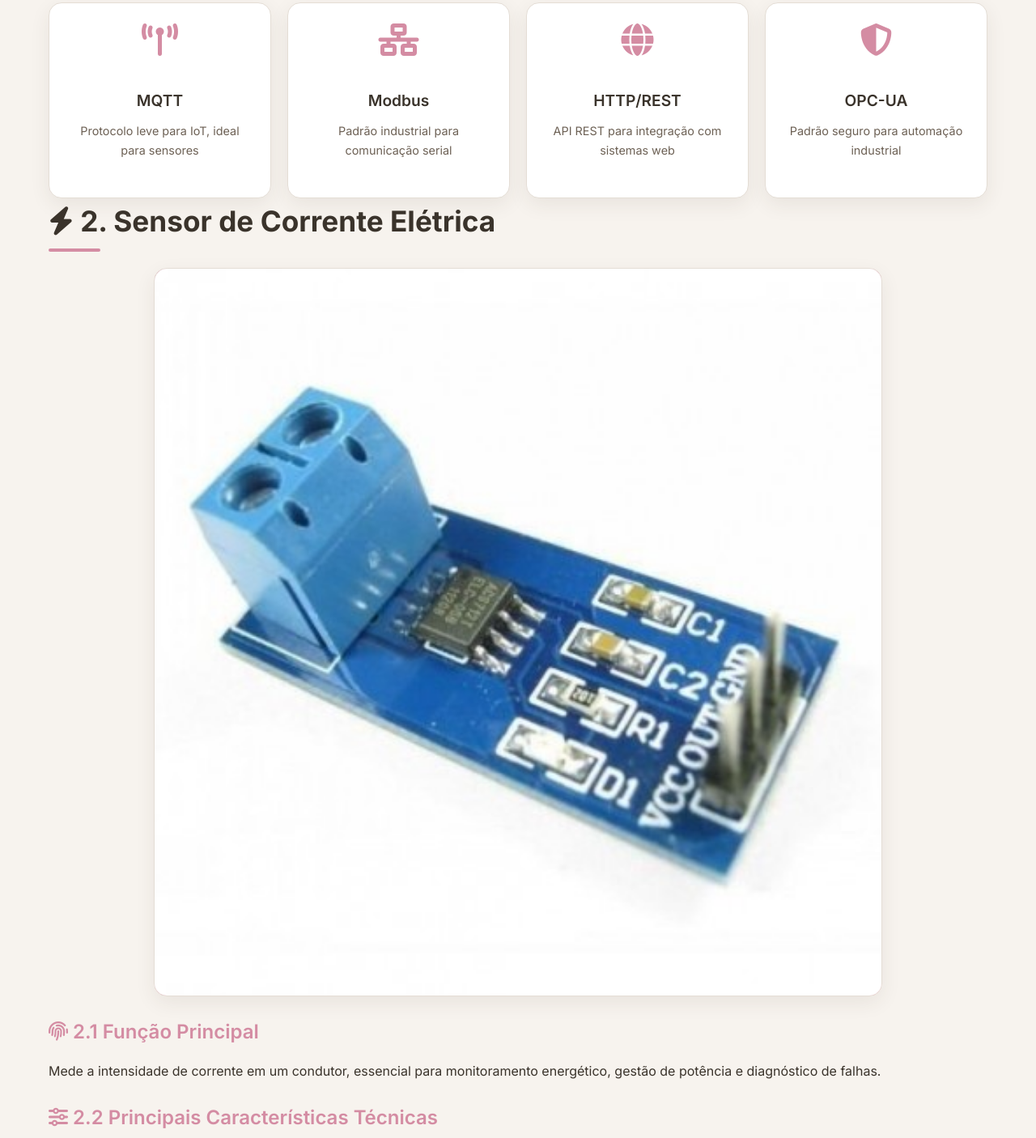
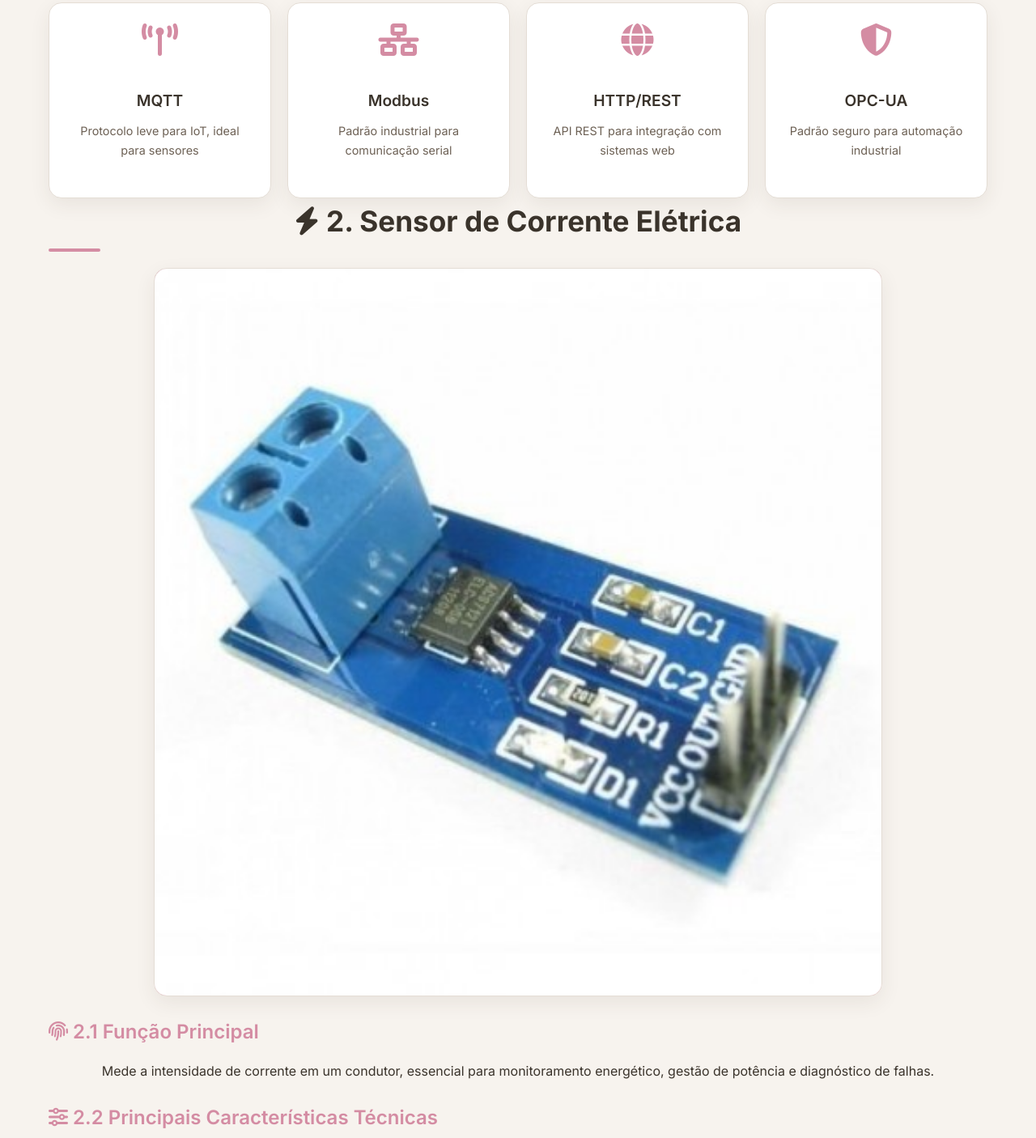
Before and after one commit to eduardocorreadacruz/macaneta, a plain HTML site: page index.html in a window 1280 px wide. Shown: the part 1391-2797 px from the top of the page at 81% size. Drawn offline with Linux system fonts and the light colour scheme.

Commit message:
Update style.cssa

```diff
--- a/style.css
+++ b/style.css
@@ -151,9 +151,14 @@ main h3 {
 }
 
 p {
+    text-align: center;
     color: var(--text);
     margin: 0 0 20px;
     line-height: 1.7;
+}
+
+h2{
+    text-align: center;
 }
 
 /* ===== References ===== */
```
